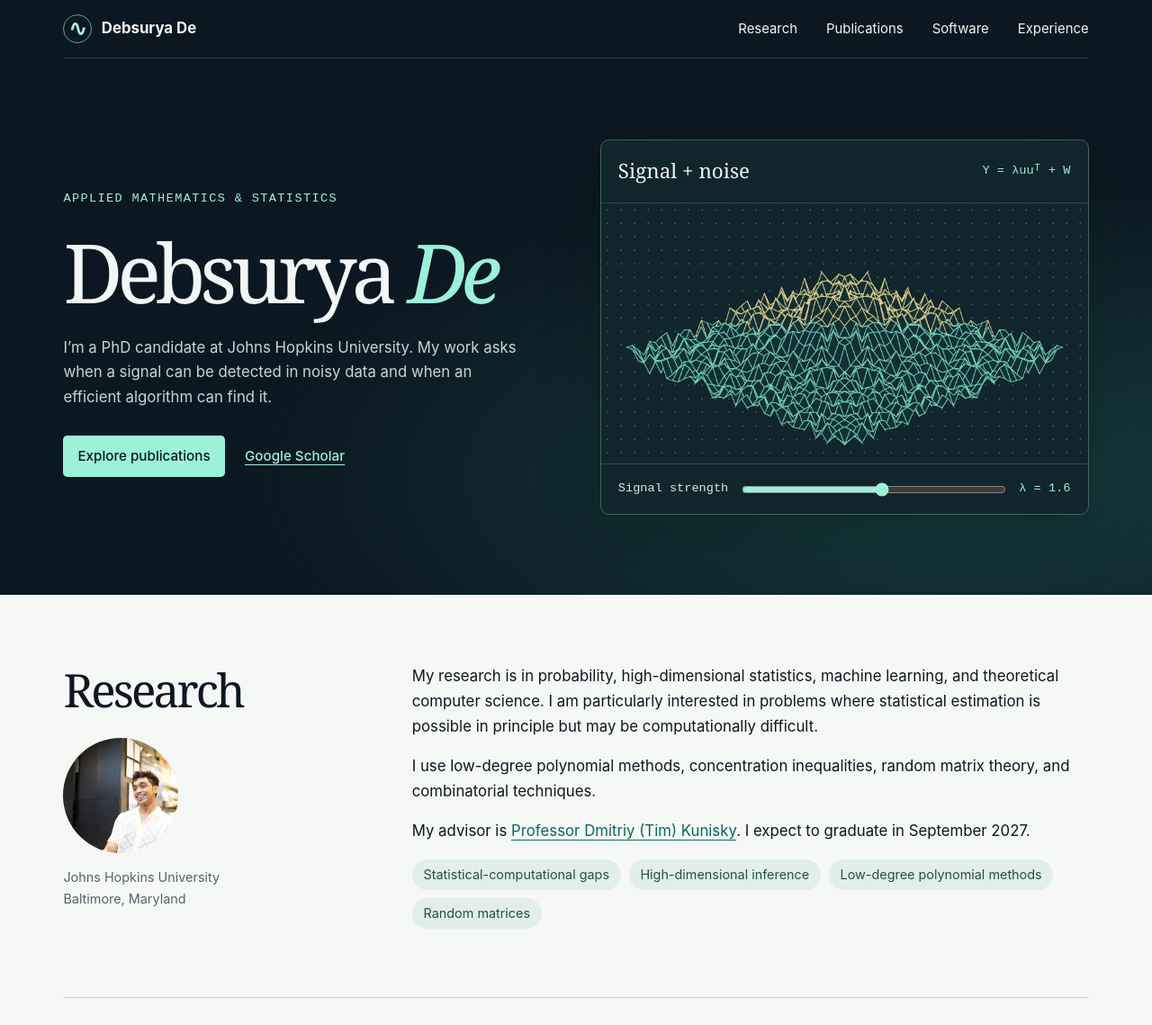
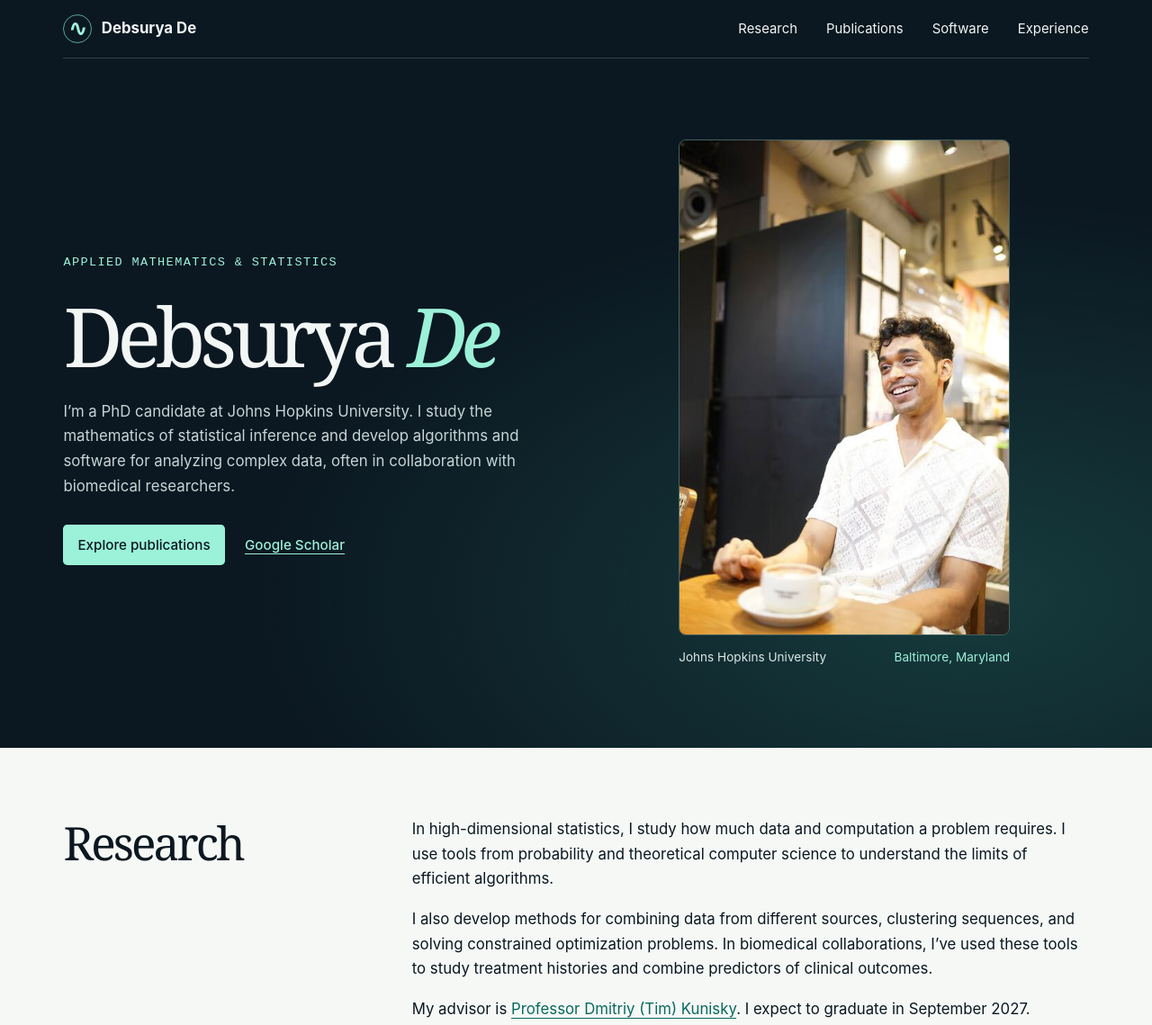
Before and after one commit to debsurya-de/debsurya-de.github.io, a plain HTML site: page index.html in a window 1280 px wide. Shown: the top 1139 px of the page at 90% size. Drawn offline with Linux system fonts and the light colour scheme.

Commit message:
Introduce the full research portfolio and feature the author portrait

```diff
--- a/index.html
+++ b/index.html
@@ -10,8 +10,8 @@
   <meta property="og:type" content="website">
   <meta property="og:url" content="https://debsurya-de.github.io">
   <title>Debsurya De</title>
-  <link rel="stylesheet" href="styles.css?v=20261121">
-  <script src="script.js?v=20261121" defer></script>
+  <link rel="stylesheet" href="styles.css?v=portfolio-2">
+  <script src="script.js?v=portfolio-2" defer></script>
 </head>
 <body>
   <a class="skip-link" href="#main">Skip to content</a>
@@ -34,29 +34,22 @@
         <div class="intro-copy">
           <p class="eyebrow">Applied Mathematics &amp; Statistics</p>
           <h1>Debsurya <em>De</em></h1>
-          <p class="intro-text">I’m a PhD candidate at Johns Hopkins University. My work asks when a signal can be detected in noisy data and when an efficient algorithm can find it.</p>
+          <p class="intro-text">I’m a PhD candidate at Johns Hopkins University. I study the mathematics of statistical inference and develop algorithms and software for analyzing complex data, often in collaboration with biomedical researchers.</p>
           <div class="links"><a class="primary" href="#publications">Explore publications</a><a href="https://scholar.google.com/citations?hl=en&amp;user=wewbBVgAAAAJ">Google Scholar</a></div>
         </div>
-        <figure class="signal">
-          <figcaption><span>Signal + noise</span><span class="notation">Y = λuuᵀ + W</span></figcaption>
-          <canvas id="field" width="840" height="450" role="img" aria-label="Wireframe of a noisy matrix with an adjustable rank-one signal"></canvas>
-          <div class="controls"><label for="strength">Signal strength</label><input id="strength" type="range" min="0" max="3" step="0.1" value="1.6"><output for="strength" id="value">λ = 1.6</output></div>
+        <figure class="portrait">
+          <img src="profile.jpg" alt="Debsurya De seated at a café" fetchpriority="high">
+          <figcaption>Johns Hopkins University <span>Baltimore, Maryland</span></figcaption>
         </figure>
       </div>
     </section>
 
     <section class="container section" id="research">
-      <div class="profile"><h2>Research</h2><img src="profile.jpg" alt="Debsurya De seated at a café" loading="lazy"><p>Johns Hopkins University<br>Baltimore, Maryland</p></div>
+      <h2>Research</h2>
       <div class="section-content">
-        <p>My research is in probability, high-dimensional statistics, machine learning, and theoretical computer science. I am particularly interested in problems where statistical estimation is possible in principle but may be computationally difficult.</p>
-        <p>I use low-degree polynomial methods, concentration inequalities, random matrix theory, and combinatorial techniques.</p>
+        <p>In high-dimensional statistics, I study how much data and computation a problem requires. I use tools from probability and theoretical computer science to understand the limits of efficient algorithms.</p>
+        <p>I also develop methods for combining data from different sources, clustering sequences, and solving constrained optimization problems. In biomedical collaborations, I’ve used these tools to study treatment histories and combine predictors of clinical outcomes.</p>
         <p>My advisor is <a href="https://www.kunisky.com">Professor Dmitriy (Tim) Kunisky</a>. I expect to graduate in September 2027.</p>
-        <ul class="topics">
-          <li>Statistical-computational gaps</li>
-          <li>High-dimensional inference</li>
-          <li>Low-degree polynomial methods</li>
-          <li>Random matrices</li>
-        </ul>
       </div>
     </section>
 
--- a/script.js
+++ b/script.js
@@ -1,54 +1,2 @@
 const year = document.querySelector('#year');
 if (year) year.textContent = new Date().getFullYear();
-
-const canvas = document.querySelector('#field');
-const context = canvas.getContext('2d');
-const slider = document.querySelector('#strength');
-const value = document.querySelector('#value');
-const size = 39;
-const midpoint = (size - 1) / 2;
-
-// A fixed symmetric noise sample keeps changes in the signal visible.
-function noise(row, column) {
-  const hash = Math.sin(Math.min(row, column) * 17.31 + Math.max(row, column) * 71.23) * 43758.5453;
-  return hash - Math.floor(hash) - 0.5;
-}
-
-function drawField() {
-  const strength = Number(slider.value);
-  value.textContent = 'λ = ' + strength.toFixed(1);
-  const points = Array.from({ length: size }, (_, row) =>
-    Array.from({ length: size }, (_, column) => {
-      const x = (column - midpoint) / midpoint;
-      const y = (row - midpoint) / midpoint;
-      const signal = strength * Math.exp(-6 * (x * x + y * y));
-      const height = signal + 0.48 * noise(row, column);
-      return [420 + 188 * (x - y), 265 + 73 * (x + y) - 70 * height];
-    })
-  );
-
-  context.clearRect(0, 0, canvas.width, canvas.height);
-  context.lineWidth = 1.3;
-  // Paint from the far corner towards the viewer to hide occluded edges.
-  for (let row = 0; row < size - 1; row++) {
-    for (let column = 0; column < size - 1; column++) {
-      const corners = [points[row][column], points[row + 1][column],
-        points[row + 1][column + 1], points[row][column + 1]];
-      context.beginPath();
-      corners.forEach(([x, y], index) => {
-        if (index === 0) context.moveTo(x, y);
-        else context.lineTo(x, y);
-      });
-      context.closePath();
-      context.fillStyle = '#132f34';
-      context.fill();
-      context.strokeStyle = points[row][column][1] < 205 ? '#e5d28c' : '#75d3bb';
-      context.stroke();
-    }
-  }
-}
-
-if (context) {
-  slider.addEventListener('input', drawField);
-  drawField();
-}
--- a/styles.css
+++ b/styles.css
@@ -29,25 +29,20 @@ nav a:hover, footer a:hover { color: var(--mint); text-decoration: underline; }
 .mark { display: grid; place-items: center; border: 1px solid #58a698; border-radius: 50%; height: 2rem; width: 2rem; color: var(--mint); font-size: 1.5rem; line-height: 1; }
 .intro { width: 100%; background: radial-gradient(ellipse at 84% 78%, #163b3d 0, transparent 52%), var(--ink); }
 .intro-grid { width: min(1160px, 89%); margin: auto; display: grid; grid-template-columns: 1fr 1.02fr; align-items: center; gap: clamp(2rem, 5vw, 5rem); padding-block: clamp(4rem, 7vw, 7rem); }
-.eyebrow, .notation, .controls, .date, .software-meta, .awards span { font-family: var(--mono); font-size: .85rem; }
+.eyebrow, .date, .software-meta, .awards span { font-family: var(--mono); font-size: .85rem; }
 .eyebrow { color: var(--mint); letter-spacing: .1em; text-transform: uppercase; }
-h1, h2, h3, .lede { font-family: var(--serif); font-weight: 400; line-height: 1.1; }
+h1, h2, h3 { font-family: var(--serif); font-weight: 400; line-height: 1.1; }
 h1 { font-size: clamp(3.6rem, 7.1vw, 6.8rem); letter-spacing: -.068em; margin: .22em 0; }
 h1 em { color: var(--mint); font-weight: 400; }
-.lede { font-size: clamp(1.65rem, 2.5vw, 2.45rem); margin: .35em 0 .6em; letter-spacing: -.03em; }
 .intro-text { color: #c6d5d7; max-width: 48ch; margin: 0; }
 .links { gap: 1.4rem; margin-top: 1.75rem; flex-wrap: wrap; }
 .links a { color: var(--mint); font-weight: 550; font-size: .95rem; }
 .links .primary { padding: .65rem 1rem; background: var(--mint); color: var(--ink); text-decoration: none; border-radius: .3rem; }
 .links .primary:hover { background: white; }
-.signal { margin: 0; min-width: 0; border: 1px solid #44615f; background-color: #10252c; border-radius: .6rem; overflow: hidden; box-shadow: 0 1.5rem 4rem #04121240; }
-.signal figcaption, .controls { display: flex; align-items: center; gap: .8rem; justify-content: space-between; padding: 1rem 1.2rem; }
-.signal figcaption { font-family: var(--serif); font-size: 1.4rem; border-bottom: 1px solid #314b4c; }
-.notation { color: var(--mint); }
-canvas { display: block; width: 100%; height: auto; background-image: radial-gradient(#385757 1px, transparent 1px); background-size: 15px 15px; }
-.controls { border-top: 1px solid #314b4c; color: #dce8e6; }
-.controls input { min-width: 2rem; width: 100%; flex: 1; accent-color: var(--mint); cursor: pointer; }
-.controls output { color: var(--mint); white-space: nowrap; }
+.portrait { margin: 0; width: min(100%, 23rem); justify-self: center; }
+.portrait img { display: block; width: 100%; height: auto; border-radius: .5rem; border: 1px solid #44615f; }
+.portrait figcaption { display: flex; flex-wrap: wrap; justify-content: space-between; gap: .25rem 1rem; margin-top: .85rem; color: #dce8e6; font-size: .85rem; }
+.portrait figcaption span { color: var(--mint); }
 .section { display: grid; grid-template-columns: 30% 1fr; gap: 4%; padding-block: clamp(3rem, 6vw, 5rem); border-bottom: 1px solid var(--rule); }
 h2 { margin: 0; font-size: clamp(2.2rem, 4vw, 3.6rem); letter-spacing: -.055em; }
 h3 { margin: 0; font-size: clamp(1.55rem, 2.6vw, 2.35rem); letter-spacing: -.035em; line-height: 1.15; }
@@ -55,11 +50,7 @@ h3 a { color: inherit; text-decoration: none; }
 h3 a:hover { color: var(--teal); text-decoration: underline; }
 .section-content > :first-child { margin-top: 0; }
 .section-content > :last-child { margin-bottom: 0; }
-.profile img { width: 8rem; height: 8rem; object-fit: cover; border-radius: 50%; margin-top: 1.6rem; }
-.profile p, .venue, .timeline p { color: var(--muted); }
-.profile p { margin: .4rem 0 0; font-size: .9rem; }
-.topics { display: flex; flex-wrap: wrap; gap: .55rem; padding: 0; list-style: none; }
-.topics li { background: #e2eee8; color: #254f46; padding: .32rem .8rem; border-radius: 2rem; font-size: .9rem; }
+.venue, .timeline p { color: var(--muted); }
 .publication { padding: 1.6rem 0; border-bottom: 1px solid var(--rule); }
 .publication:first-child { padding-top: 0; }
 .publication p, .software-item p, .timeline p { margin: .55rem 0 0; }
@@ -73,12 +64,9 @@ footer { padding-block: 1.4rem; }
 @media (max-width: 760px) {
   .intro-grid, .section { grid-template-columns: 1fr; gap: 2rem; }
   .intro-grid { padding-block: 3.5rem; }
-  .profile { display: grid; grid-template-columns: 1fr auto; align-items: center; }
-  .profile img { grid-column: 2; grid-row: 1 / 3; width: 5rem; height: 5rem; margin: 0; }
 }
 @media (max-width: 540px) {
   .header-inner, .footer-inner { flex-direction: column; align-items: flex-start; }
   nav { justify-content: space-between; width: 100%; gap: .4rem; flex-wrap: wrap; }
-  .controls { gap: .5rem; padding: .8rem; }
   .timeline article, .awards li { grid-template-columns: 1fr; gap: .35rem; }
 }
```
